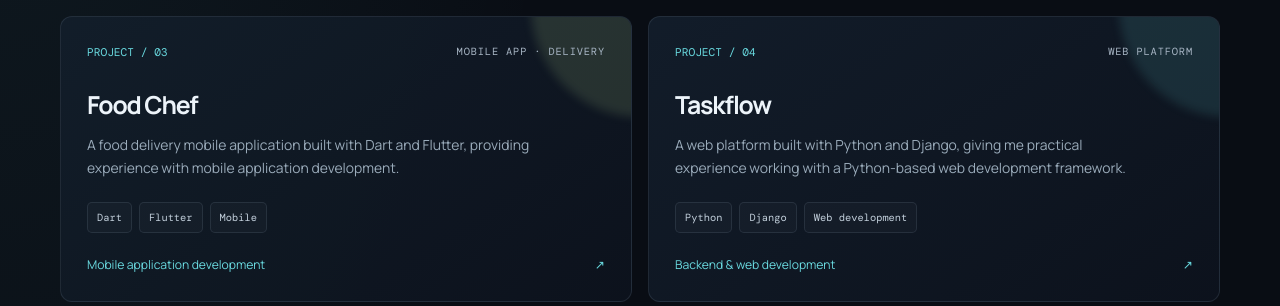
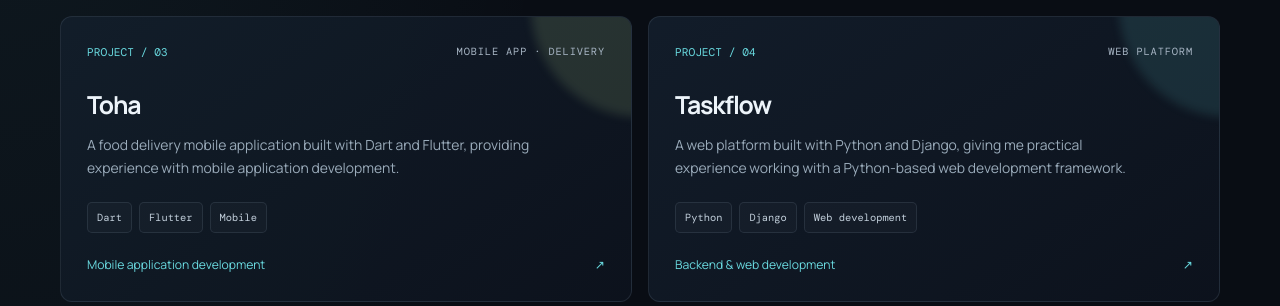
Before and after one commit to jobiabo/myportfolio, a Flask app: page / in a window 1280 px wide. Shown: the part 2178-2484 px from the top of the page. Run offline with Flask 3, Linux system fonts and the light colour scheme.

Commit message:
fixed: typo

```diff
--- a/templates/index.html
+++ b/templates/index.html
@@ -968,7 +968,7 @@ footer {
                     <span class="project-type">MOBILE APP · DELIVERY</span>
                 </div>
 
-                <h3>Food Chef</h3>
+                <h3>Toha</h3>
 
                 <p>
                     A food delivery mobile application built with Dart and Flutter,
```
